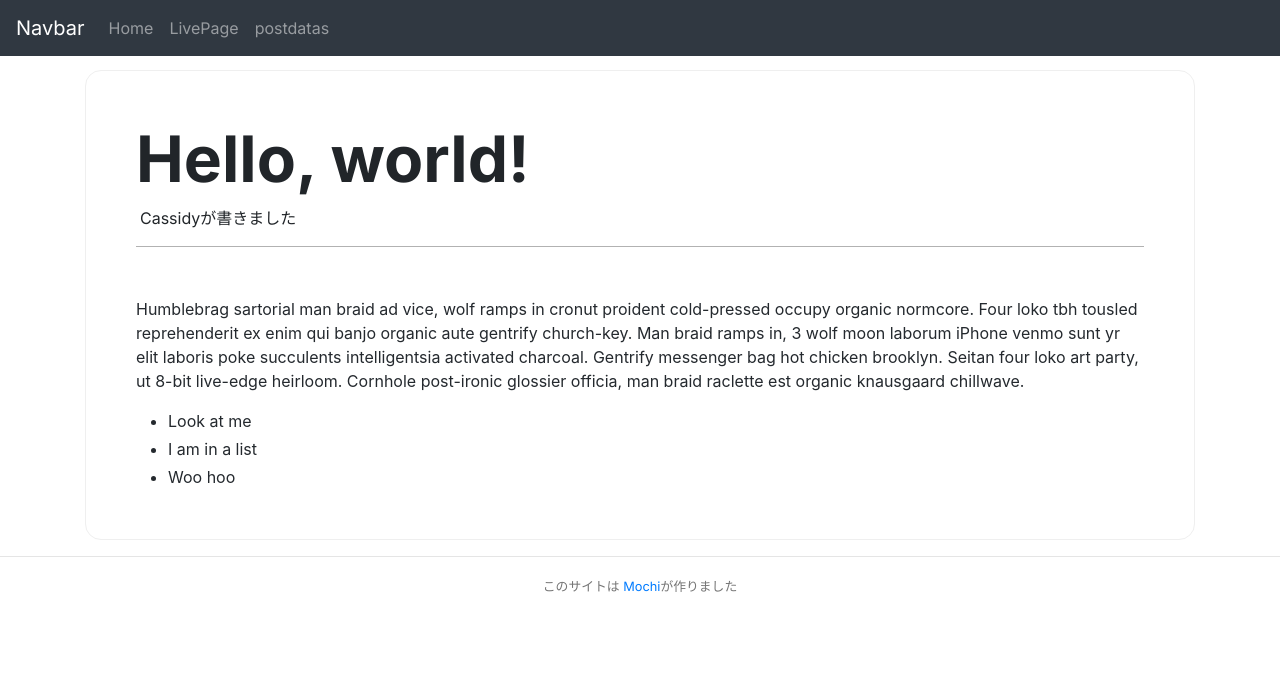
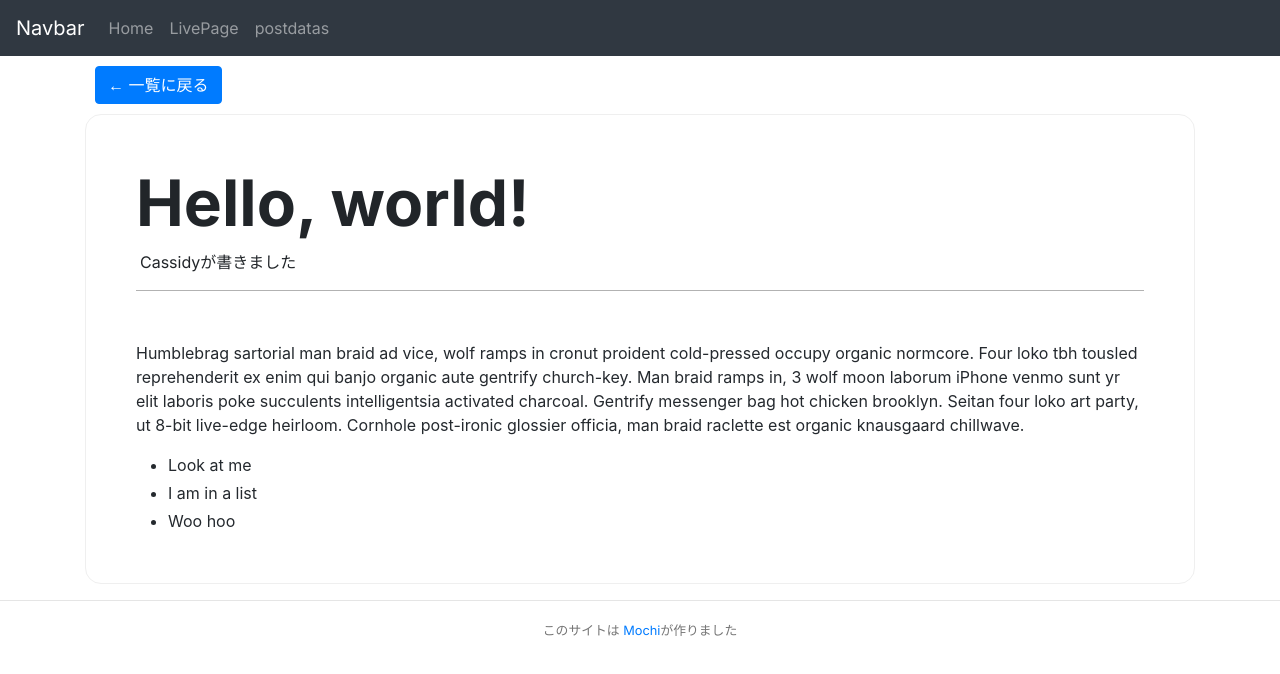
Before and after one commit to Mochichi2003/Campus-festival, a Next.js app: page /post/mypost in a window 1280 px wide. Shown: the top 674 px of the page. Built offline with nearby package versions, Linux system fonts and the light colour scheme.

Commit message:
色々変えた

```diff
--- a/components/style/header.module.sass
+++ b/components/style/header.module.sass
@@ -14,4 +14,4 @@ $icon-color: #000000
   &:hover
     color: #fff
 .header_margin
-  height: 70px
+  height: 56px
--- a/pages/index.tsx
+++ b/pages/index.tsx
@@ -9,7 +9,7 @@ const IndexPage = () => (
     // NotShowHederAndFooter="true"
   >
     <h1>HEY 👋</h1>
-    <Link href="./postdatas">postdatas</Link>
+    <Link href="./postdatas">展示物一覧</Link>
   </Layout>
 );
 
--- a/pages/post/[postname].jsx
+++ b/pages/post/[postname].jsx
@@ -1,10 +1,11 @@
-// import Link from "next/link";
+import Link from "next/link";
 import matter from "gray-matter";
 import ReactMarkdown from "react-markdown";
 import Head from "next/head";
 import Layout from "../../components/Layout";
 import MarkdownStyle from "../../style/markdown.module.css";
 import styles from "../../style/posts/[postname].module.sass";
+import { Button } from "react-bootstrap";
 
 export default function BlogPost({ siteTitle, frontmatter, markdownBody }) {
   if (!frontmatter) return <></>;
@@ -17,9 +18,12 @@ export default function BlogPost({ siteTitle, frontmatter, markdownBody }) {
           href="https://cdn.jsdelivr.net/npm/github-markdown-css@3.0.1/github-markdown.min.css"
         /> */}
       </Head>
-      {/* <Link href="/postdatas">
-        <a>Back to post list</a>
-      </Link> */}
+      <div className={styles.back_to_home}>
+        <Link href="/postdatas">
+          <Button>← 一覧に戻る</Button>
+        </Link>
+      </div>
+
       <article className={styles.content}>
         <h1 className={styles.title}>{frontmatter.title}</h1>
         <p className={styles.postname}>
--- a/pages/postdatas.jsx
+++ b/pages/postdatas.jsx
@@ -7,7 +7,9 @@ import matter from "gray-matter";
 const Index = ({ posts, title, description, ...props }) => {
   return (
     <Layout title={title}>
-      <h1 className="title">Welcome to my blog!</h1>
+      <h1 className="title">
+        ここはN高横浜キャンパスの生徒が作った作品を展示するところです
+      </h1>
       <p className="description">{description}</p>
       <main>
         <PostList posts={posts} />
--- a/style/posts/[postname].module.sass
+++ b/style/posts/[postname].module.sass
@@ -14,3 +14,7 @@
   margin-bottom: 50px
 .postname
   margin-left: 0.25rem
+
+.back_to_home
+
+  margin: 10px
```
Also changed, not shown: pages/about.jsx (deleted, +0 -32 lines).
